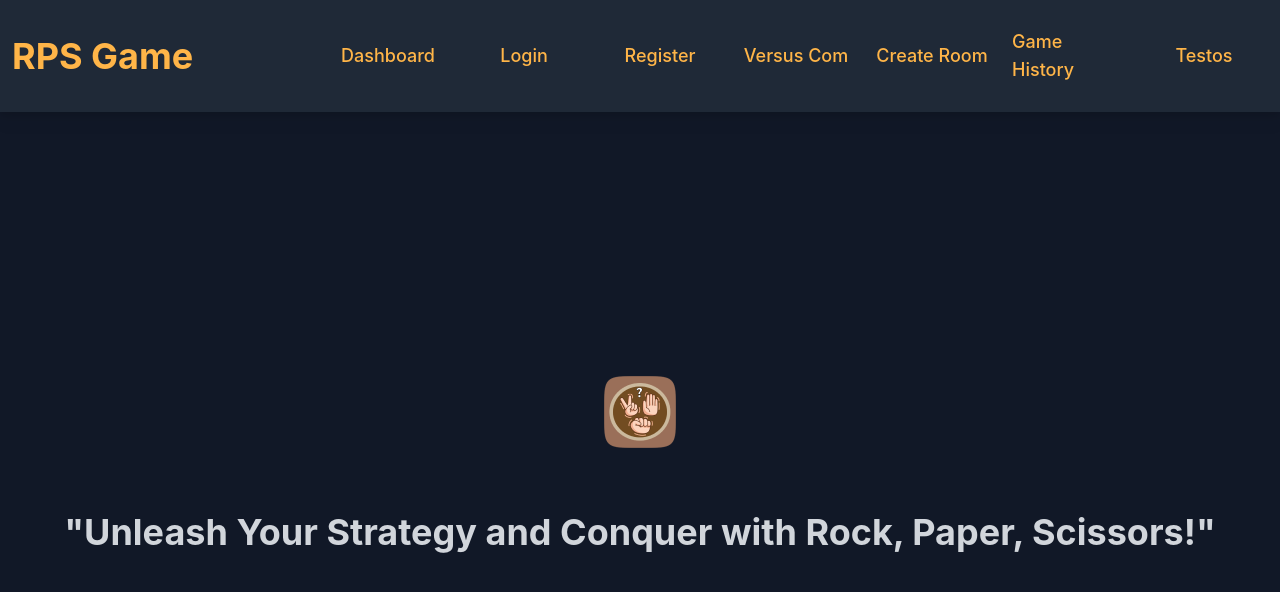
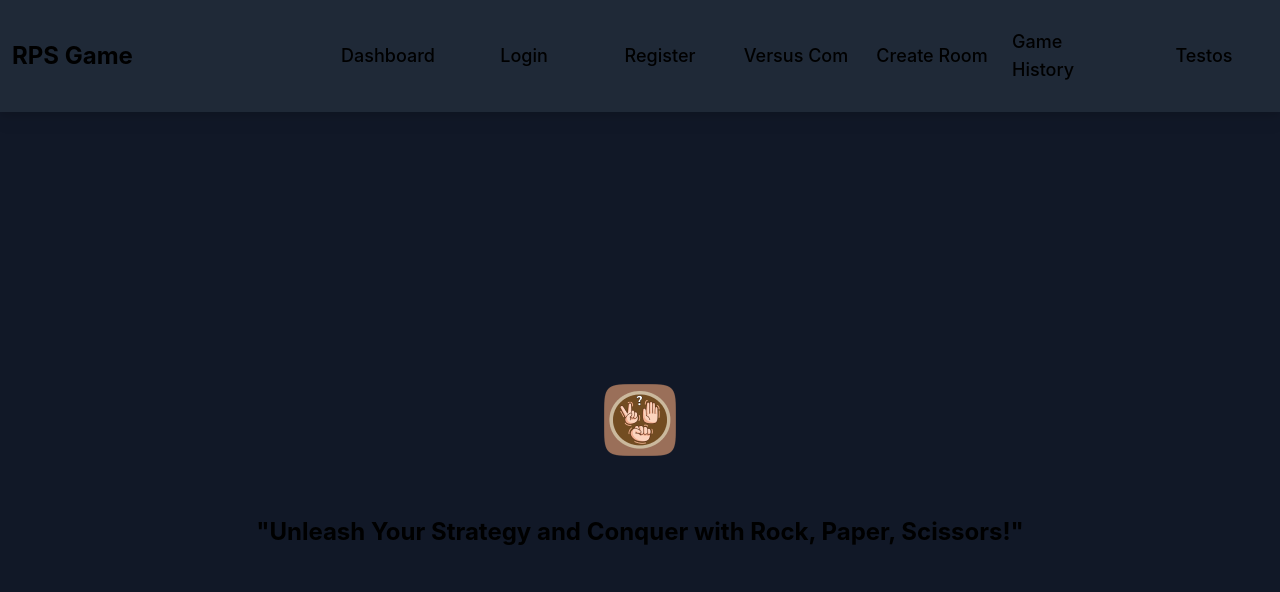
Before and after one commit to rifkinp/rock-paper-scissors-FE, a React (Create React App) app: page / in a window 1280 px wide. Shown: the top 592 px of the page. Built offline with nearby package versions, Linux system fonts and the light colour scheme.

Commit message:
Style : Change tailwind style

```diff
--- a/tailwind.config.js
+++ b/tailwind.config.js
@@ -1,39 +1,9 @@
 /** @type {import('tailwindcss').Config} */
-const colors = require("tailwindcss/colors");
-
 module.exports = {
-  content: ["./src/**/*.{js,jsx,ts,tsx}", "./pages/**/*.{html,js}"],
+  content: ['./src/**/*.{js,jsx,ts,tsx}'],
   theme: {
-    // colors: {
-    //   orange: "#FFB548",
-    //   metal: "979797",
-    // },
-    colors: {
-      transparent: "transparent",
-      current: "currentColor",
-      black: colors.black,
-      white: colors.white,
-      gray: colors.gray,
-      orange: colors.orange,
-      emerald: colors.emerald,
-      indigo: colors.indigo,
-      yellow: colors.yellow,
-      green: colors.green,
-      blue: colors.blue,
-      metal: "#d1d5db",
-      mandarin: "#FFB548",
-    },
-    fontSize: {
-      xs: ["14px", {lineHeight: "24px", letterSpacing: "-0.-0.03em,"}], //p
-      sm: ["16px", {lineHeight: "28px", letterSpacing: "-0.-0.03em,"}], //h6
-      lg: ["18px", {lineHeight: "28px", letterSpacing: "-0.-0.03em,"}], // h5
-      xl: ["24px", {lineHeight: "36px", letterSpacing: "-0.-0.03em,"}],
-      "2xl": ["36px", {lineHeight: "48px", letterSpacing: "-0.-0.032em,"}],
-      "3xl": ["48px", {lineHeight: "56px", letterSpacing: "-0.-0.032em,"}],
-      "4xl": ["64px", {lineHeight: "64px", letterSpacing: "-0.-0.032em,"}],
-      "5xl": ["80px", {lineHeight: "80px", letterSpacing: "-0.-0.032em,"}], //h1
-    },
     extend: {},
   },
-  plugins: [],
+  // eslint-disable-next-line global-require
+  plugins: [require('tailwind-scrollbar')],
 };
```
